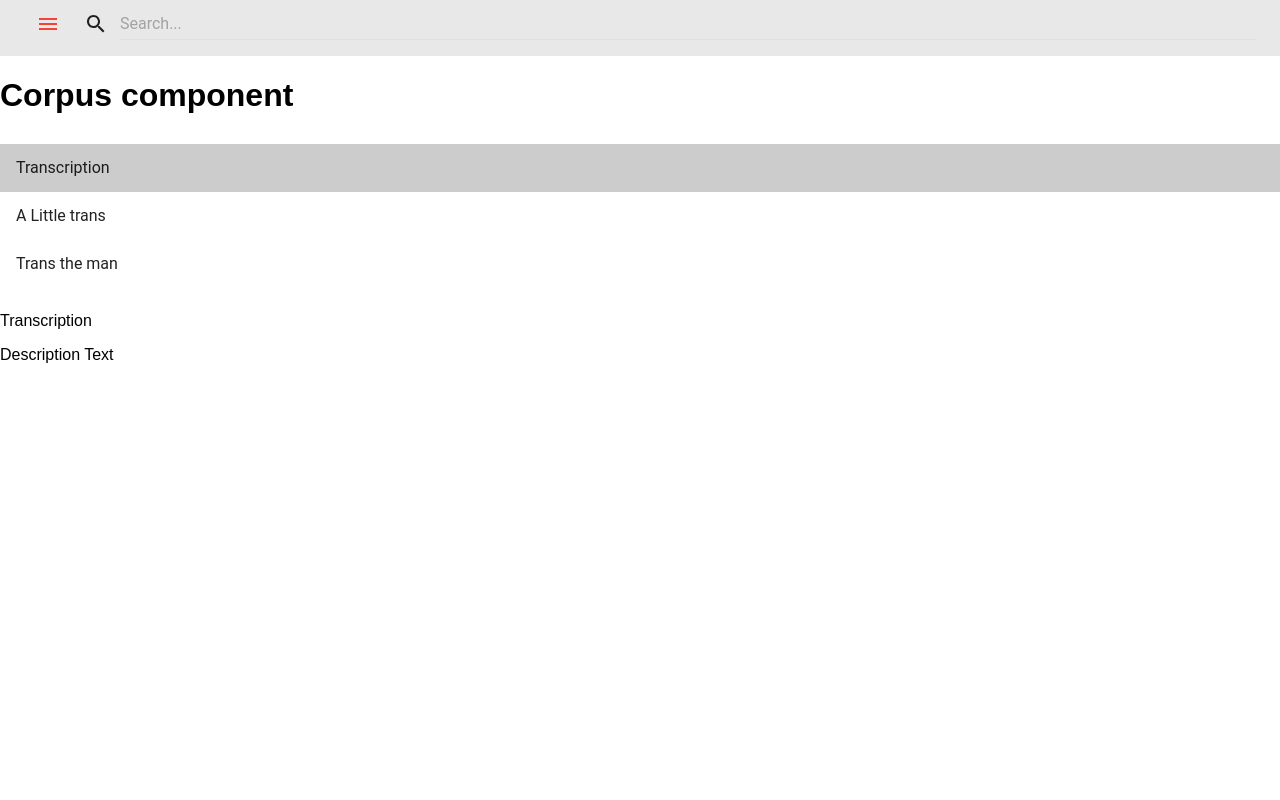
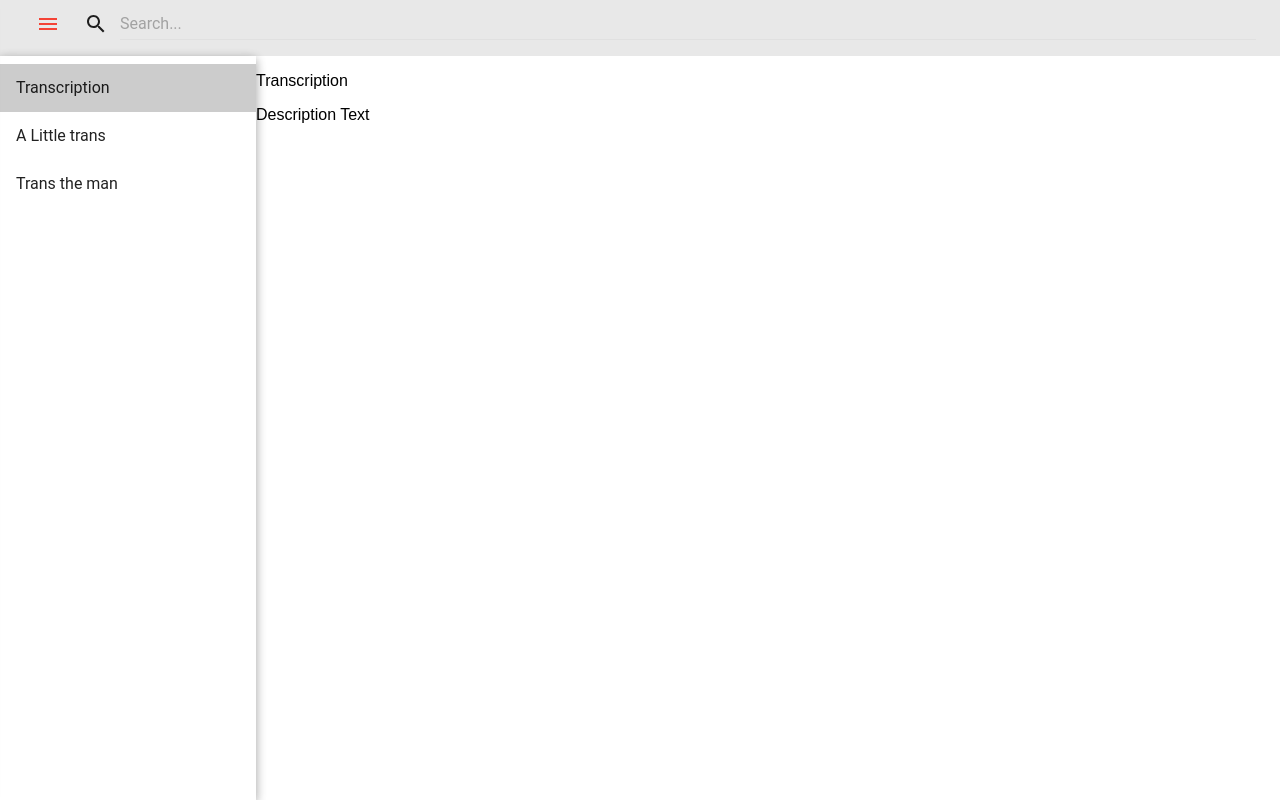
Before and after one commit to matthewtmoran/glossa-react, a React (Create React App) app: page /corpus in a window 1280 px wide. Built offline with nearby package versions, Linux system fonts and the light colour scheme.

Commit message:
added some css for layout styling

```diff
--- a/package.json
+++ b/package.json
@@ -3,7 +3,7 @@
   "version": "0.1.0",
   "private": true,
   "dependencies": {
-    "material-ui": "^0.19.4",
+    "material-ui": "^1.0.0-beta.26",
     "react": "^16.1.1",
     "react-dom": "^16.1.1",
     "react-router-redux": "^4.0.8",
--- a/src/index.css
+++ b/src/index.css
@@ -1,5 +1,47 @@
+html {
+  height: 100%;
+}
 body {
   margin: 0;
   padding: 0;
   font-family: sans-serif;
+  display: flex;
+  height: 100%;
+  flex: 1;
+  flex-direction: column;
 }
+
+#react-root {
+  flex-direction: column;
+  display: flex;
+  flex: 1;
+}
+
+.layout, .layout-column, .layout-row {
+  box-sizing: border-box;
+  display: -webkit-box;
+  display: -webkit-flex;
+  display: -moz-box;
+  display: -ms-flexbox;
+  display: flex;
+}
+
+.layout-column {
+  flex-direction: column;
+}
+
+.layout-column > .flex {
+  min-height: 0;
+}
+
+
+.flex {
+  flex: 1;
+  box-sizing: border-box;
+}
+
+.CoreLayout {
+  flex-direction: column;
+  display: flex;
+  flex: 1;
+}
--- a/src/views/layouts/CoreLayout.js
+++ b/src/views/layouts/CoreLayout.js
@@ -4,6 +4,7 @@ import PropTypes from "prop-types";
 
 import Navbar from '../components/Navbar';
 import SideDrawer from "../components/SideDrawer";
+// import Grid from 'material-ui/Grid';
 
 export const CoreLayout = ({component: Component, ...rest}) => {
 
@@ -11,10 +12,12 @@ export const CoreLayout = ({component: Component, ...rest}) => {
     <Route
       {...rest}
       render={props => (
-        <div>
+        <div className="CoreLayout">
           <Navbar/>
           <SideDrawer/>
-          <Component/>
+          {/*<Grid container spacing={24}>*/}
+            <Component/>
+          {/*</Grid>*/}
         </div>
       )}
     />
--- /dev/null
+++ b/src/views/pages/Corpus.css
@@ -0,0 +1,18 @@
+.Corpus-Container {
+  flex-direction: column;
+  display: flex;
+  flex: 1; }
+  .Corpus-Container .Corpus {
+    flex-direction: row;
+    display: flex;
+    -webkit-box-flex: 1;
+    height: 100%; }
+    .Corpus-Container .Corpus .Sidebar {
+      display: flex;
+      flex-direction: column;
+      min-height: 100%;
+      width: 20%;
+      min-width: 200px;
+      box-shadow: rgba(0, 0, 0, 0.16) 0px 3px 10px, rgba(0, 0, 0, 0.23) 0px 3px 10px; }
+
+/*# sourceMappingURL=Corpus.css.map */
--- a/src/views/pages/Corpus.js
+++ b/src/views/pages/Corpus.js
@@ -5,6 +5,7 @@ import PropTypes from "prop-types";
 import Transcriptions from '../components/transcription/Transcriptions';
 import TranscriptionDetail from '../components/transcription/TranscriptionDetail';
 import { transcriptionOperations } from "../../state/ducks/transcription";
+import './Corpus.css';
 
 class Corpus extends React.Component {
 
@@ -25,9 +26,9 @@ class Corpus extends React.Component {
     const selectedIndex = filteredTranscriptions.indexOf(selectedTranscription);
 
     return (
+      <div className="Corpus-Container">
         <div className="Corpus">
-        <h1> Corpus component</h1>
-
+          <div className="Sidebar">
             {transcriptions.length < 1
               ? <div>Create new Transcription...</div>
 
@@ -35,9 +36,12 @@ class Corpus extends React.Component {
                                 searchTerm={searchTerm}
                                 selectedIndex={selectedIndex}
                                 selectTranscription={this.selectTranscription.bind(this)}/>}
+          </div>
+
           {selectedIndex > -1
             ? <TranscriptionDetail selectedTranscription={selectedTranscription}/>
             : <div></div>}
+        </div>
       </div>
     )
   }
--- /dev/null
+++ b/src/views/pages/Corpus.scss
@@ -0,0 +1,19 @@
+.Corpus-Container {
+	flex-direction: column;
+	display: flex;
+	flex: 1;
+	.Corpus {
+		flex-direction: row;
+		display: flex;
+		-webkit-box-flex: 1;
+		height: 100%;
+		.Sidebar {
+			display: flex;
+			flex-direction: column;
+			min-height: 100%;
+			width: 20%;
+			min-width: 200px;
+			box-shadow: rgba(0, 0, 0, 0.16) 0px 3px 10px, rgba(0, 0, 0, 0.23) 0px 3px 10px
+		}
+	}
+}
```
Also changed, not shown: 7 other files (tests, documents, lock files or other folders). Lines whose indentation alone changed are shown as unchanged.
